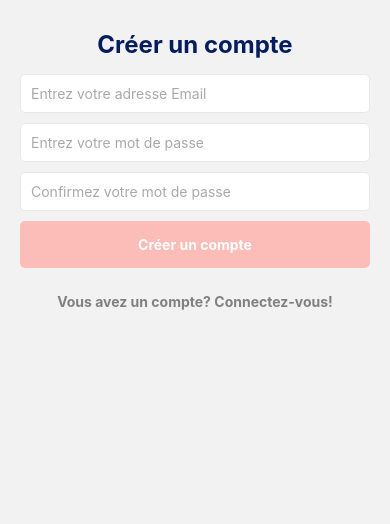
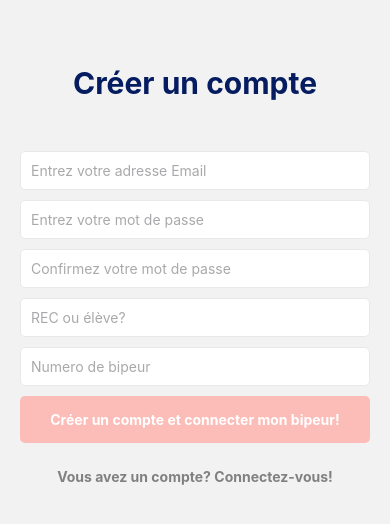
Before and after one commit to iliasra/PACT-project, a React Native app in the folder ReactNative/: screen /RegisterScreen in a window 390 px wide. Shown: the top 524 px of the page. Built offline with nearby package versions, Linux system fonts and the light colour scheme.

Commit message:
prototype de creation de compte fini

```diff
--- a/ReactNative/src/screens/HomeScreen/HomeScreen.js
+++ b/ReactNative/src/screens/HomeScreen/HomeScreen.js
@@ -5,7 +5,6 @@ import CustomButton from "../../components/CustomButton"
 import {useNavigation} from '@react-navigation/native'
 
 const HomeScreen = () => {
-    const [test, setTest] = useState('');
     const navigation = useNavigation();
 
     const onAttemptConnection = () => {
@@ -19,22 +18,10 @@ const HomeScreen = () => {
     return (
         <ScrollView>
         <View style={styles.root}>
-            <Text style={styles.title}>Home Screen</Text>
-
-            <CustomInput
-                placeholder="ça marche?"
-                value={test}
-                setValue={setTest}
-                secureTextEntry={false}/>
+            <Text style={styles.megatitle}>Home Screen</Text>
 
             <CustomButton
-            text="Connecter mon bipeur"
-            onPress={onAttemptConnection}
-            type ="PRIMARY"
-            />
-
-            <CustomButton
-            text="Log out?"
+            text="Log out"
             onPress={logOutButton}
             type="TERTIARY"
             />
@@ -62,6 +49,13 @@ const styles = StyleSheet.create({
         margin: 10,
 
     },
+    megatitle:{
+        fontSize: 30,
+        fontWeight: 'bold',
+        color: '#051C60',
+        margin: 15,
+        padding:30,
+    },
 });
 
 export default HomeScreen
--- a/ReactNative/src/screens/RegisterScreen/RegisterScreen.js
+++ b/ReactNative/src/screens/RegisterScreen/RegisterScreen.js
@@ -10,6 +10,7 @@ const RegisterScreen = () => {
     const [password, setPasswrord] = useState('');
     const [passwordRepeat, setPasswordRepeat] = useState('');
     const [text, setText] = useState('');
+    const [pole, setPole] = useState('');
     const navigation = useNavigation();
 
 
@@ -17,6 +18,10 @@ const RegisterScreen = () => {
         console.warn("Créer un compte")
         setText('text')
     }
+    const onAttemptConnection = () => {
+        console.warn("veuillez attendre")
+    }
+    const [test, setTest] = useState('');
 
     const onSignInPressed = () => {
         navigation.navigate('SignIn')
@@ -25,7 +30,7 @@ const RegisterScreen = () => {
     return (
         <ScrollView>
         <View style={styles.root}>
-            <Text style={styles.title}>Créer un compte</Text>
+            <Text style={styles.megatitle}>Créer un compte</Text>
 
             <CustomInput
                 placeholder="Entrez votre adresse Email"
@@ -42,9 +47,21 @@ const RegisterScreen = () => {
                 value={passwordRepeat}
                 setValue={setPasswordRepeat}
                 secureTextEntry={true}/>
+            <CustomInput
+                placeholder="REC ou élève?"
+                value={pole}
+                setValue={setPole}
+                secureTextEntry={false}/>
+
+            <CustomInput
+                placeholder="Numero de bipeur"
+                value={test}
+                setValue={setTest}
+                secureTextEntry={false}/>
+
 
             <CustomButton
-            text="Créer un compte"
+            text="Créer un compte et connecter mon bipeur!"
             onPress={onRegisterPressed}
             type ="PRIMARY"
             />
@@ -80,6 +97,13 @@ const styles = StyleSheet.create({
         margin: 10,
 
     },
+    megatitle:{
+        fontSize: 30,
+        fontWeight: 'bold',
+        color: '#051C60',
+        margin: 15,
+        padding:30,
+    },
 });
 
 export default RegisterScreen
--- a/ReactNative/src/screens/SignInScreen/SignInScreen.js
+++ b/ReactNative/src/screens/SignInScreen/SignInScreen.js
@@ -6,22 +6,10 @@ import CustomButton from "../../components/CustomButton"
 import {useNavigation} from '@react-navigation/native'
 
 
-//dropdown imports
-import { Dropdown } from 'react-native-element-dropdown';
-
 
 const SignInScreen = () => {
     const [username, setUsername] = useState('');
     const [password, setPasswrord] = useState('');
-
-
-    //dropdownconsts
-    const dropdowndata = [
-        { label: 'Student', value: 'student' },
-        { label: 'REC', value: 'REC' }
-    ];
-    const [selectedValue, setSelectedValue] = useState("tracos");
-
 
     const navigation = useNavigation();
 
@@ -40,7 +28,6 @@ const SignInScreen = () => {
     const {height} = useWindowDimensions();
 
 
-
     return (
         <ScrollView>
         <View style={styles.root}>
@@ -54,26 +41,12 @@ const SignInScreen = () => {
                 value={username}
                 setValue={setUsername}
                 secureTextEntry={false}/>
+
             <CustomInput
                 placeholder="Entrez votre mot de passe"
                 value={password}
                 setValue={setPasswrord}
                 secureTextEntry={true}/>
-
-
-            <Dropdown
-                /*labelfield='category picker'
-                data={dropdowndata}
-                value={selectedValue}
-                onChangeText={setSelectedValue}
-                placeholder="category"
-                searchPlaceholder="quelle categorie?"
-                placeholderStyle={styles.placeholderStyle}
-                selectedTextStyle = {styles.selectedTextStyle}
-                styles={[styles.dropdown]}
-                inputSearchStyle={styles.inputSearchStyle}*/
-                />
-
 
             <CustomButton
             text="Se connecter"
@@ -113,43 +86,12 @@ const styles = StyleSheet.create({
     signUp: {
         fontWeight: 'bold'
     },
-
-    container: {
-        backgroundColor: 'white',
-        padding: 16,
-    },
-    dropdown: {
-        height: 50,
-        borderColor: 'gray',
-        borderWidth: 0.5,
-        borderRadius: 8,
-        paddingHorizontal: 8,
-    },
-    icon: {
-        marginRight: 5,
-    },
-    label: {
-        position: 'absolute',
-        backgroundColor: 'white',
-        left: 22,
-        top: 8,
-        zIndex: 999,
-        paddingHorizontal: 8,
-        fontSize: 14,
-    },
-    placeholderStyle: {
-        fontSize: 16,
-    },
-    selectedTextStyle: {
-        fontSize: 16,
-    },
-    iconStyle: {
-        width: 20,
-        height: 20,
-    },
-    inputSearchStyle: {
-        height: 40,
-        fontSize: 16,
+    megatitle:{
+        fontSize: 30,
+        fontWeight: 'bold',
+        color: '#051C60',
+        margin: 15,
+        padding:30,
     },
     });
 
```
